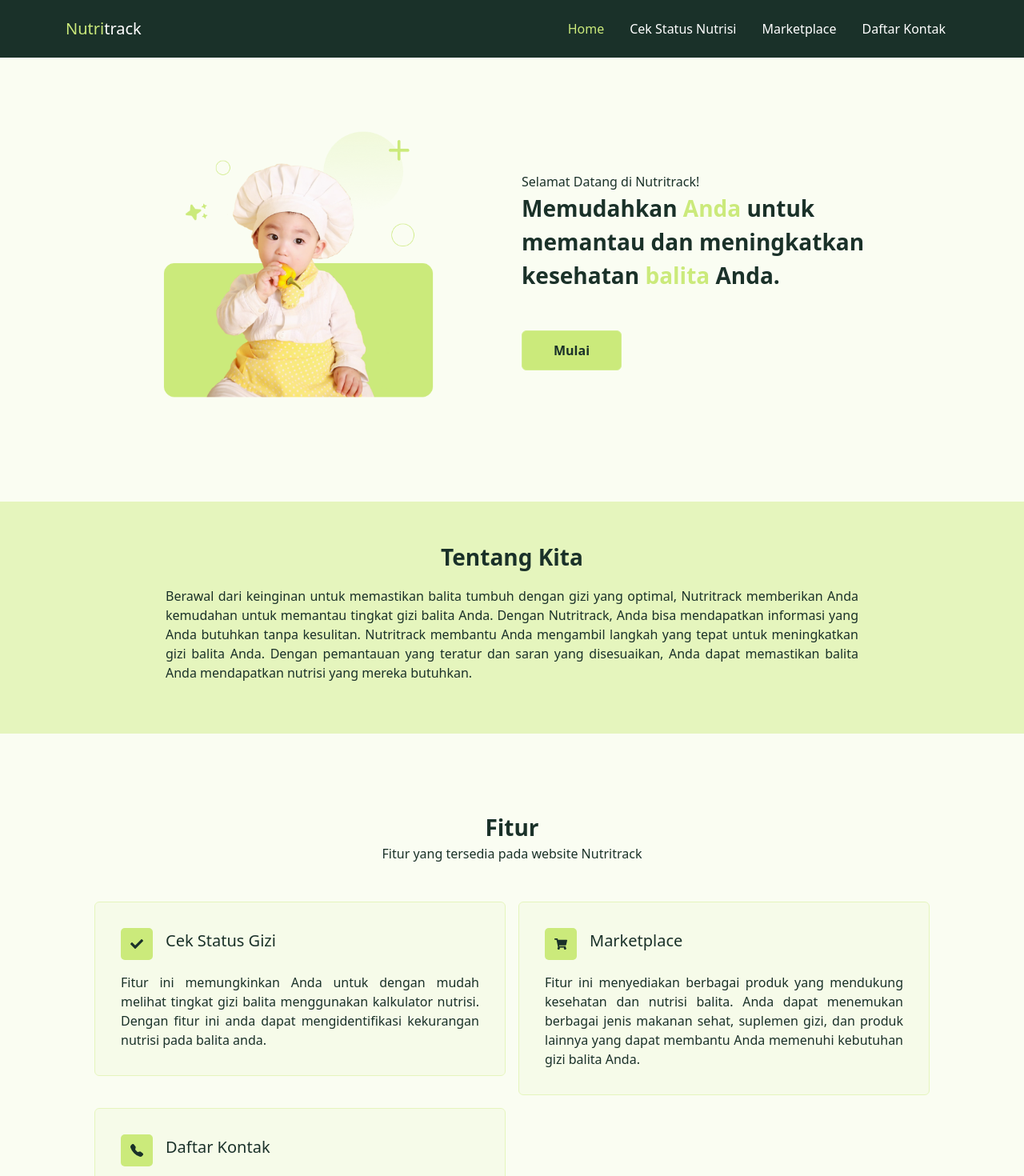
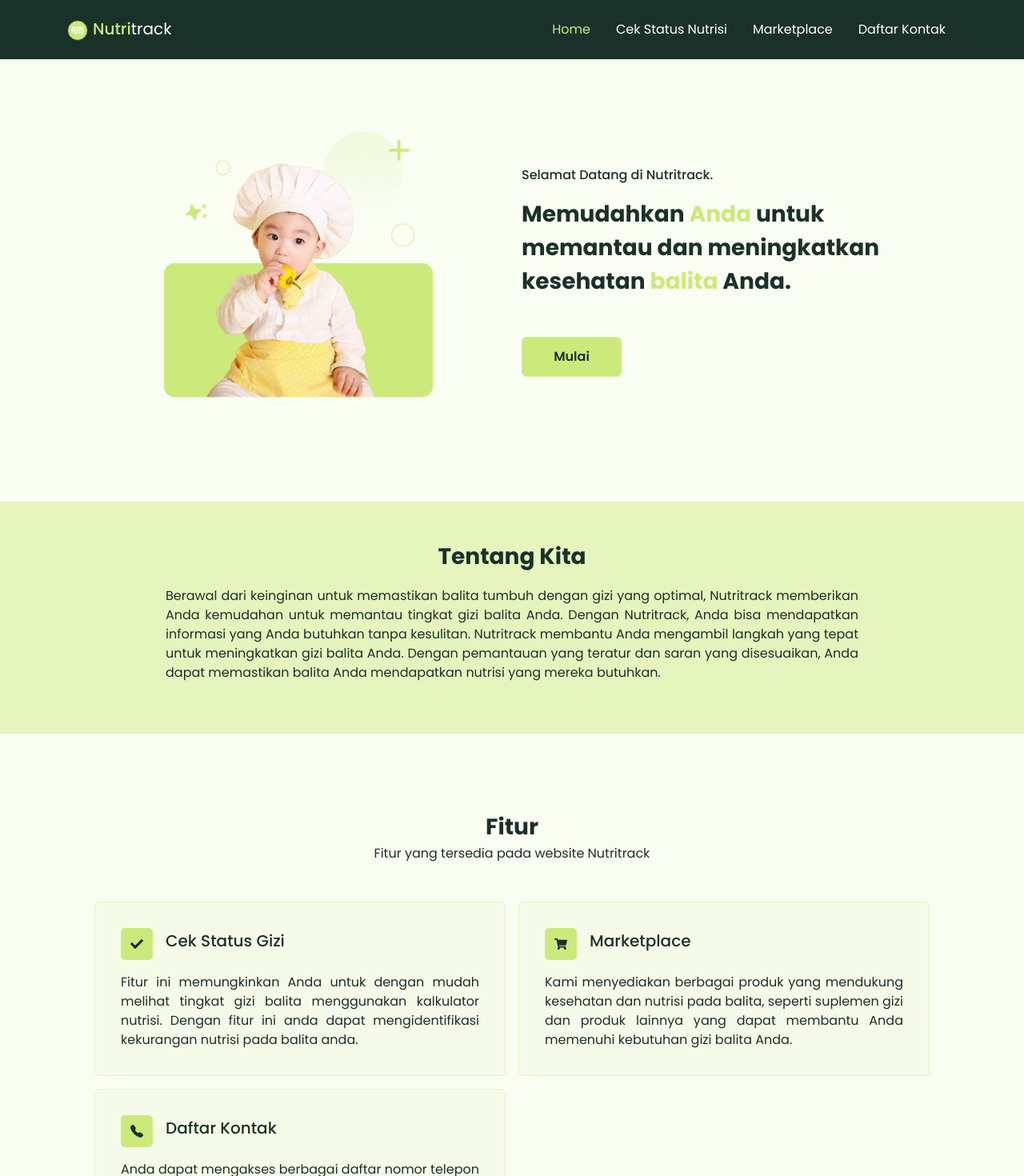
Before and after one commit to LukmanHafidzzz/nutritrack, a React (Vite) app: page / in a window 1280 px wide. Shown: the top 1470 px of the page at 80% size. Built offline with nearby package versions, Linux system fonts and the light colour scheme.

Commit message:
Update logo

```diff
--- a/index.html
+++ b/index.html
@@ -2,7 +2,7 @@
 <html lang="en">
   <head>
     <meta charset="UTF-8" />
-    <link rel="icon" type="image/svg+xml" href="/vite.svg" />
+    <link rel="icon" type="image/svg+xml" href="/images/logo.png" />
     <meta name="viewport" content="width=device-width, initial-scale=1.0" />
     <title>Nutritrack</title>
   </head>
--- a/src/assets/App.css
+++ b/src/assets/App.css
@@ -9,6 +9,10 @@
     --gr-85: #E5F5BD;
     --grey-97: #FAFDF2;
     --gr-custom: #f7fde6;
+}
+
+* {
+    font-family: "Poppins", sans-serif;
 }
 
 body {
--- a/src/assets/Landingpage.css
+++ b/src/assets/Landingpage.css
@@ -40,6 +40,21 @@
     height: 45px !important;
     border-radius: 40px !important;
 }
+.cursor {
+    animation: blink 0.9s infinite;
+}
+
+@keyframes blink {
+    0% {
+        opacity: 1;
+    }
+    50% {
+        opacity: 0;
+    }
+    100% {
+        opacity: 1;
+    }
+}
 
 @media only screen and (max-width: 600px) {
     .left-content {
--- a/src/components/MainNavbar.jsx
+++ b/src/components/MainNavbar.jsx
@@ -4,7 +4,7 @@ import React, { useState, useEffect } from 'react';
 import '../assets/App.css'
 
 // Library
-import { Container, Nav, Navbar } from 'react-bootstrap';
+import { Container, Image, Nav, Navbar } from 'react-bootstrap';
 import { Link, useLocation } from 'react-router-dom';
 
 export default function MainNavbar() {
@@ -19,7 +19,10 @@ export default function MainNavbar() {
         <>
             <Navbar collapseOnSelect expand="lg" className="bg-dark-gr-15 p-3 fixed-top" data-bs-theme="dark">
                 <Container className='gap-3'>
-                    <Navbar.Brand href="#home" className='text-white'><span className='text-gr-70 fw-medium'>Nutri</span>track</Navbar.Brand>
+                    <Navbar.Brand href="#home" className='text-white'>
+                        <Image src='/images/logo.png' className='me-1' width={30} />
+                        <span className='text-gr-70 fw-medium'>Nutri</span>track
+                    </Navbar.Brand>
                     <Navbar.Toggle aria-controls="responsive-navbar-nav" />
                     <Navbar.Collapse id="responsive-navbar-nav">
                         <Nav className="me-auto">
--- a/src/pages/Landingpage.jsx
+++ b/src/pages/Landingpage.jsx
@@ -1,4 +1,4 @@
-import React from 'react'
+import React, { useState, useEffect } from 'react'
 
 // Library
 import { Button, Card, CardGroup, Col, Container, Image, Row } from 'react-bootstrap'
@@ -18,6 +18,34 @@ import '../assets/Landingpage.css'
 
 
 export default function Landingpage() {
+    const text = "Selamat Datang di Nutritrack.";
+    const typeDelay = 75;
+    let index = 0;
+    let lastFrameTime = 0;
+
+    function typeWriter(timestamp) {
+        const typedTextElement = document.querySelector(".typed-text");
+        if (!lastFrameTime) {
+            lastFrameTime = timestamp;
+        }
+        const elapsedTime = timestamp - lastFrameTime;
+        if (elapsedTime > typeDelay) {
+            lastFrameTime = timestamp;
+            if (index < text.length) {
+                typedTextElement.innerHTML += text.charAt(index);
+                index++;
+            } else {
+                typedTextElement.querySelector(".cursor")?.remove();
+                typedTextElement.innerHTML += '<span class="cursor">|</span>';
+                return;
+            }
+        }
+        requestAnimationFrame(typeWriter);
+    }
+
+    useEffect(() => {
+        requestAnimationFrame(typeWriter);
+    }, []);
 
     return (
         <>
@@ -32,7 +60,7 @@ export default function Landingpage() {
                             <Image src='/images/Foto-3.png' className='w-75' />
                         </Col>
                         <Col sm className='left-content text-dark-gr-15'>
-                            <div className=''>Selamat Datang di Nutritrack!</div>
+                            <p className='typed-text fw-medium fs-6'></p>
                             <p className='fs-3 fw-bold mb-5'>
                                 Memudahkan <span className='text-gr-70'>Anda</span> untuk memantau dan meningkatkan kesehatan <span className='text-gr-70'>balita</span> Anda.
                             </p>
@@ -92,7 +120,7 @@ export default function Landingpage() {
                                             </div>
                                         </div>
                                         <div className="text-justify mt-3 text-dark-gr-15">
-                                            Fitur ini menyediakan berbagai produk yang mendukung kesehatan dan nutrisi balita. Anda dapat menemukan berbagai jenis makanan sehat, suplemen gizi, dan produk lainnya yang dapat membantu Anda memenuhi kebutuhan gizi balita Anda.
+                                            Kami menyediakan berbagai produk yang mendukung kesehatan dan nutrisi pada balita, seperti suplemen gizi dan produk lainnya yang dapat membantu Anda memenuhi kebutuhan gizi balita Anda.
                                         </div>
                                     </Card.Body>
                                 </Card>
@@ -109,7 +137,7 @@ export default function Landingpage() {
                                             </div>
                                         </div>
                                         <div className="text-justify mt-3 text-dark-gr-15">
-                                            Fitur ini memberikan akses ke daftar nomor telepon puskesmas dan rumah sakit. Dengan daftar ini, Anda dapat dengan mudah menemukan dan menghubungi puskesmas atau rumah sakit untuk konsultasi atau keadaan darurat.
+                                            Anda dapat mengakses berbagai daftar nomor telepon puskesmas dan rumah sakit, sehingga Anda dapat dengan mudah menghubungi puskesmas atau rumah sakit untuk konsultasi atau keadaan darurat.
                                         </div>
                                     </Card.Body>
                                 </Card>
```
Also changed, not shown: public/images/logo.png (added).
